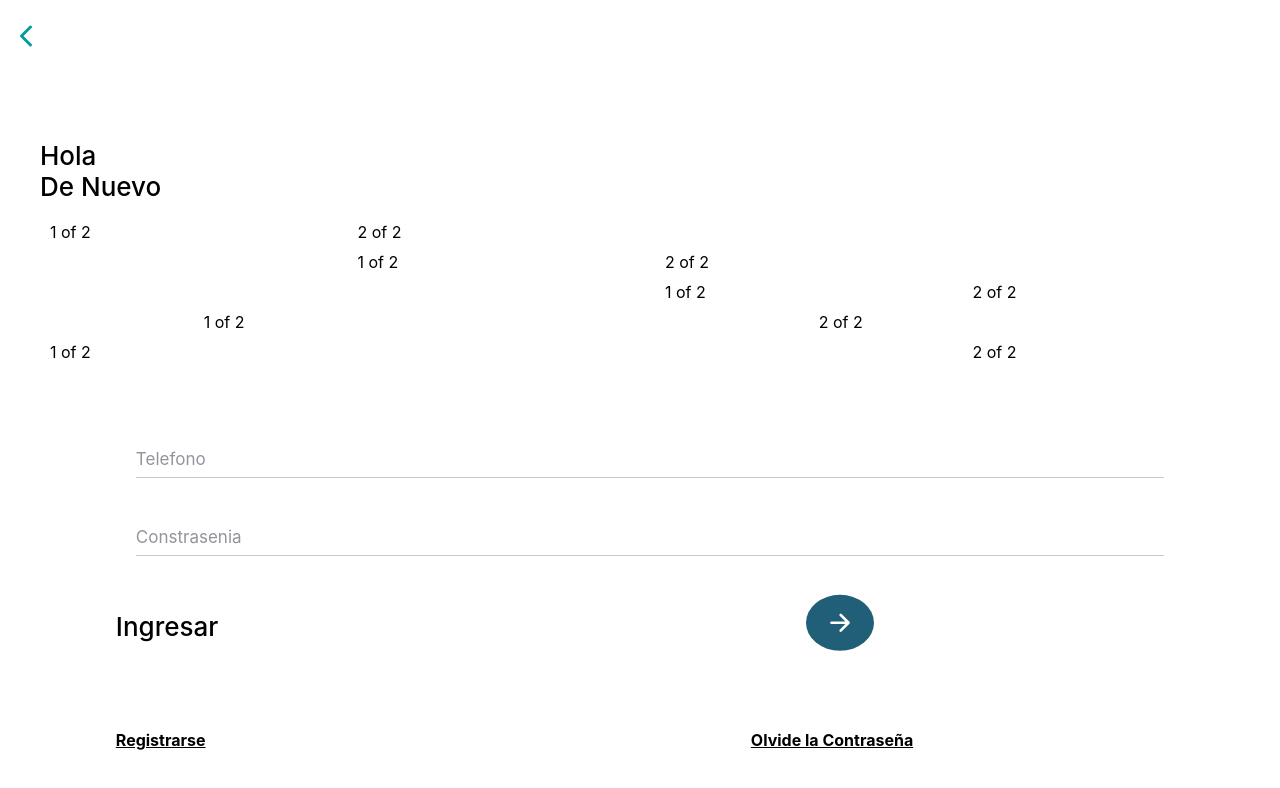
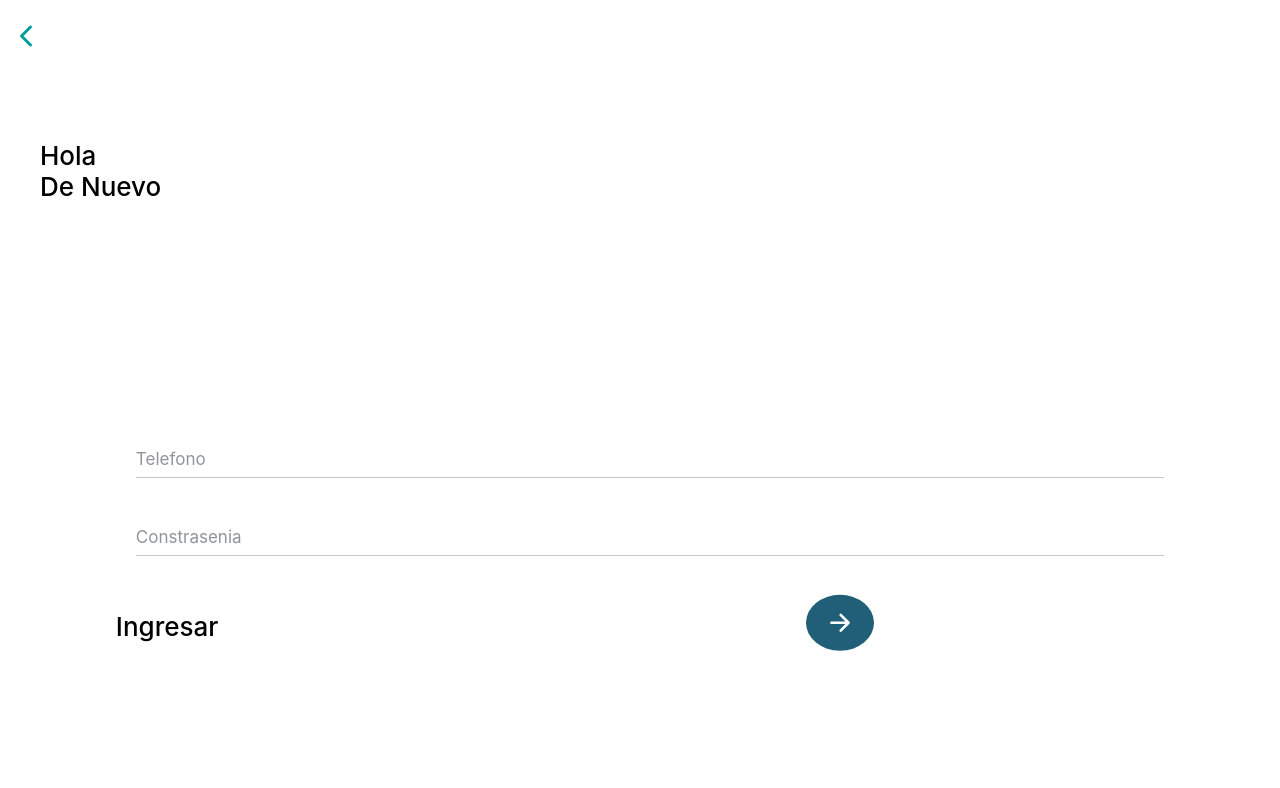
Before and after one commit to Timugo/PartnerApp, a React (Create React App) app: page /login in a window 1280 px wide. Shown: the top 788 px of the page. Built offline with nearby package versions, Linux system fonts and the light colour scheme.

Commit message:
feat(page): improve login page

```diff
--- a/src/pages/Home/Home.tsx
+++ b/src/pages/Home/Home.tsx
@@ -118,7 +118,7 @@ const Login: React.FC = () => {
       <IonHeader className="ion-no-border" translucent={true}>
         <IonToolbar>
           <IonButtons>
-            <IonMenuButton menu="sideMenu" ></IonMenuButton>
+            <IonMenuButton ></IonMenuButton>
           </IonButtons>
           <IonTitle>Pets</IonTitle>
         </IonToolbar>
--- a/src/pages/Login/Login.scss
+++ b/src/pages/Login/Login.scss
@@ -19,12 +19,7 @@
     top: 60%;
     transform: translateY(120%);
 }
-.bottomText{
-    position: absolute;
-    left: 0;
-    right: 0;
-    top: 90%;
-}
+
 .textWelcome{
     position: absolute;
     left: 40px;
--- a/src/pages/Login/Login.tsx
+++ b/src/pages/Login/Login.tsx
@@ -42,6 +42,7 @@ const Login: React.FC = () => {
 			//Make Request to the static login service
 			await LoginServices.login(user,password)
 				.then(res=>{
+
 						/* Save the JWT in the local storage*/
 						LocalStorageService.saveItem("jwt",res.data.content.token)
 							.then(res =>{
@@ -66,70 +67,8 @@ const Login: React.FC = () => {
       			<IonText>
       				<h1>Hola <br></br> De Nuevo</h1>
       			</IonText>
+      		</div>
 
-      			<IonGrid>
-      				<IonRow class="ion-justify-content-start">
-      					<IonCol size="3">
-      						<div>
-      							1 of 2
-      						</div>
-      					</IonCol>
-      					<IonCol size="3">
-      						<div>
-      							2 of 2
-      						</div>
-      					</IonCol>
-      				</IonRow>
-      				<IonRow class="ion-justify-content-center">
-      					<IonCol size="3">
-      						<div>
-      							1 of 2
-      						</div>
-      					</IonCol>
-      					<IonCol size="3">
-      						<div>
-      							2 of 2
-      						</div>
-      					</IonCol>
-      				</IonRow>
-      				<IonRow class="ion-justify-content-end">
-      					<IonCol size="3">
-      						<div>
-      							1 of 2
-      						</div>
-      					</IonCol>
-      					<IonCol size="3">
-      						<div>
-      							2 of 2
-      						</div>
-      					</IonCol>
-      				</IonRow>
-      				<IonRow class="ion-justify-content-around">
-      					<IonCol size="3">
-      						<div>
-      							1 of 2
-      						</div>
-      					</IonCol>
-      					<IonCol size="3">
-      						<div>
-      							2 of 2
-      						</div>
-      					</IonCol>
-      				</IonRow>
-      				<IonRow class="ion-justify-content-between">
-      					<IonCol size="3">
-      						<div>
-      							1 of 2
-      						</div>
-      					</IonCol>
-      					<IonCol size="3">
-      						<div>
-      							2 of 2
-      						</div>
-      					</IonCol>
-      				</IonRow>
-      			</IonGrid>
-      		</div>
       		<IonGrid>
       			<IonRow>
       				<IonCol>
@@ -185,19 +124,6 @@ const Login: React.FC = () => {
       			</IonGrid>
       		</div>
 
-      		<div className="bottomText">
-      			<IonGrid>
-      				<IonRow class="ion-justify-content-around">
-      					<IonCol offset="1">
-      						<div onClick={register}><b><u>Registrarse</u></b></div>
-      					</IonCol>
-      					<IonCol offset="1">
-      						<div><b><u>Olvide la Contraseña</u></b></div>
-      					</IonCol>
-      				</IonRow>
-      			</IonGrid>
-      		</div>
-
       	</IonContent>
       </IonPage>
     );
```
